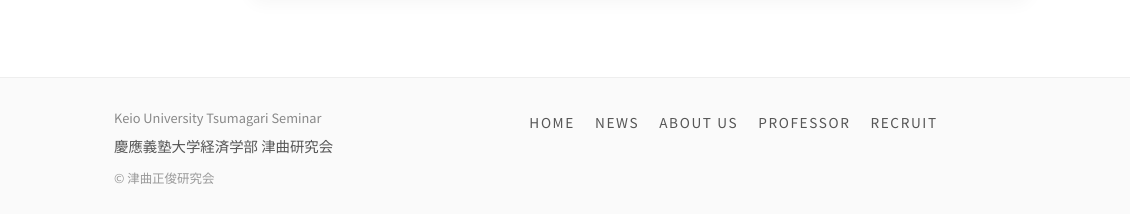
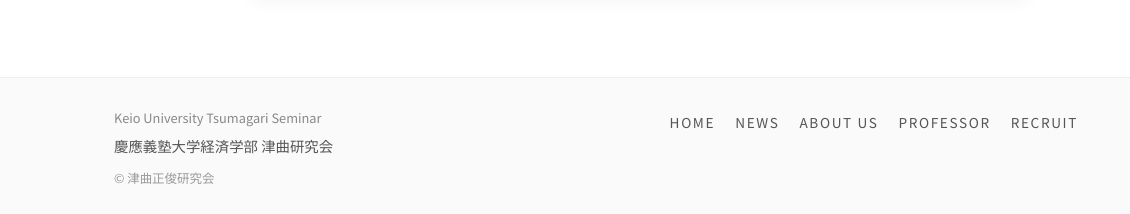
Before and after one commit to yaho110/mywebsite, a plain HTML site: page index.html in a window 1280 px wide. Shown: the part 2616-2830 px from the top of the page, 0-1130 px from the left. Drawn offline with Linux system fonts and the light colour scheme.

Commit message:
Update style.css

```diff
--- a/style.css
+++ b/style.css
@@ -511,7 +511,7 @@ body {
 .footer-inner {
   display: flex;
   align-items: flex-start;
-  justify-content: space-between;
+  justify-content: flex-start; /* ★変更：space-betweenをやめる */
   gap: 32px;
 }
 
@@ -538,6 +538,8 @@ body {
   gap: 12px 20px;
   justify-content: flex-end;
   margin-top: 4px;
+
+  margin-left: auto; /* ★追加：navブロック自体を右へ押す */
 }
 
 .footer-nav a {
@@ -572,6 +574,8 @@ body {
   display: flex;
   align-items: center;
   justify-content: flex-end;
+
+  margin-left: 24px; /* ★追加：navとSNSの間の間隔（好みで調整） */
 }
 
 .footer-instagram {
@@ -605,6 +609,7 @@ body {
   transform: translateY(-1px);
 }
 
+
 /* =========================================================
   PAGE HERO (COMMON)
 ========================================================= */
```
